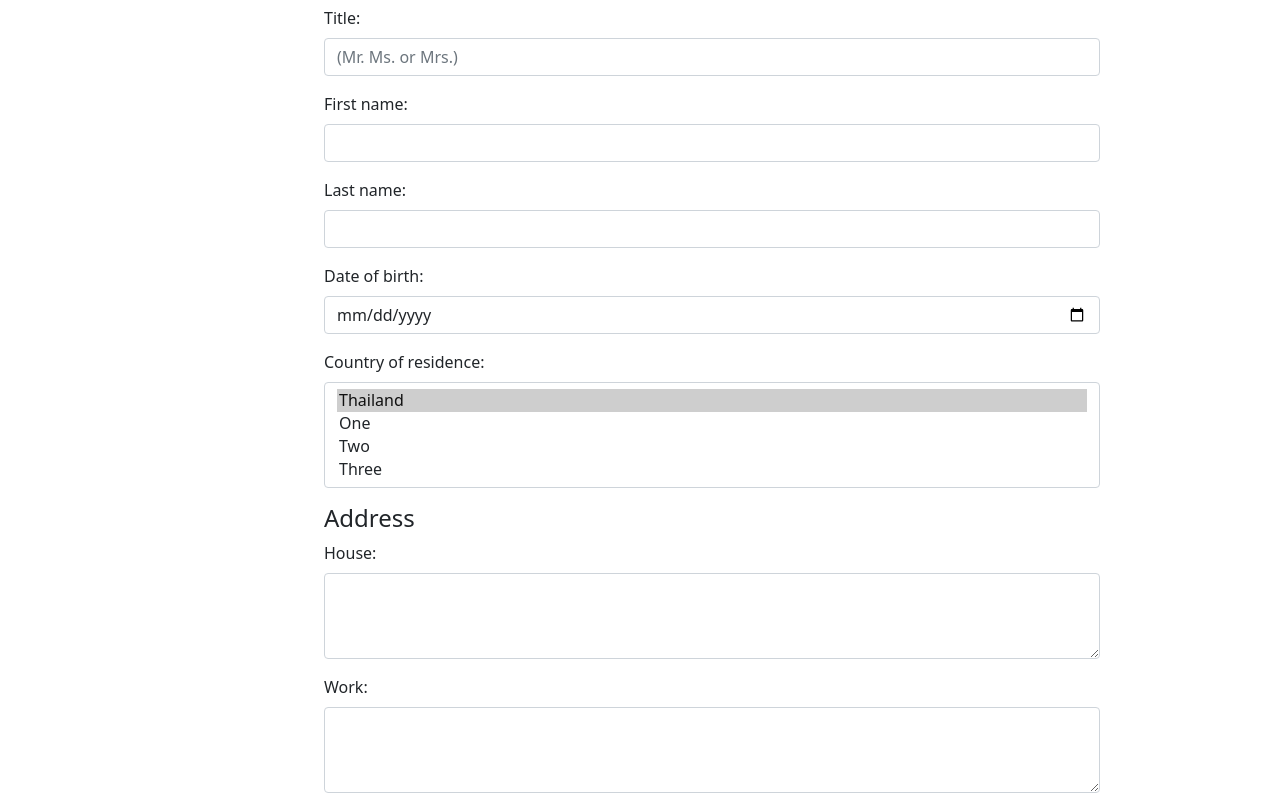
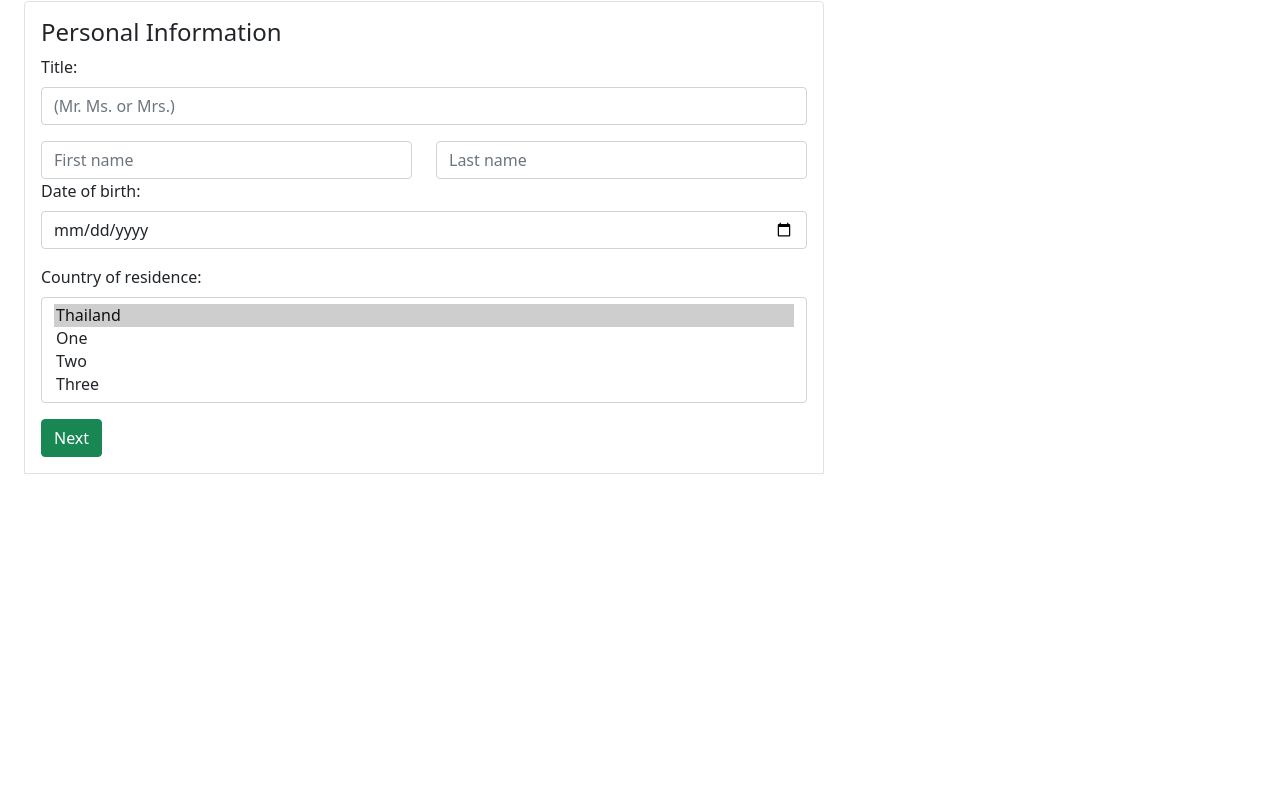
Before and after one commit to giroaon2/questionnaire, a website: page questionnaire/questionnaire/index.html in a window 1280 px wide. Shown: the part 77-870 px from the top of the page. After the commit the page ends 800 px from the top, so only its background shows below. Drawn offline with nearby package versions, Linux system fonts and the light colour scheme.

Commit message:
add button in UI

```diff
--- a/questionnaire/questionnaire/index.html
+++ b/questionnaire/questionnaire/index.html
@@ -4,11 +4,51 @@
     <link href="https://cdn.jsdelivr.net/npm/bootstrap@5.0.0/dist/css/bootstrap.min.css" rel="stylesheet" integrity="sha384-wEmeIV1mKuiNpC+IOBjI7aAzPcEZeedi5yW5f2yOq55WWLwNGmvvx4Um1vskeMj0" crossorigin="anonymous">
     <meta charset="utf-8" />
     <title></title>
+    <style type="text/css">
+        .bd-example {
+            margin-right: 0;
+            margin-left: 0;
+            border-top-left-radius: .25rem;
+            border-top-right-radius: .25rem;
+            position: relative;
+            padding: 1rem;
+            margin: 1rem -.75rem 0;
+            border: solid #dee2e6;
+            border-width: 1px;
+        }
+    </style>
+    <script type="text/javascript">
+        function NextSection1() {
+            document.getElementById("section1").style = "display:none";
+            document.getElementById("section2").style = "display:block";
+        }
+        function NotAllowCountries() {
+            document.getElementById("CountryNotAllow").style = "display:block";
+            document.getElementById("section1").style = "display:block";
+        }
+        function BackSection2() {
+            document.getElementById("section1").style = "display:block";
+            document.getElementById("section2").style = "display:none";
+        }
+        function NextSection2() {
+            document.getElementById("section2").style = "display:none";
+            document.getElementById("section3").style = "display:block";
+        }
+        function BackSection3() {
+            document.getElementById("section2").style = "display:block";
+            document.getElementById("section3").style = "display:none";
+        }
+    </script>
 </head>
 <body>
-    <div class="bd-content ps-lg-4" style="width:800px; margin-left: 300px">
-        <h2 id="example" style="text-align:center;">Questionnaire<a class="anchorjs-link " aria-label="Anchor" data-anchorjs-icon="#" href="#example" style="padding-left: 0.375em;"></a></h2>
-        <div class="bd-example">
+    <div class="container-xxl my-md-4 bd-layout">
+        <div class="bd-content ps-lg-4" style="width:800px;">
+
+            <h2 style="text-align:center;">Questionnaire</h2>
+            <div id="CountryNotAllow" class="alert alert-danger" role="alert" style="display:none;">
+                The questionnaire is done
+            </div>
+            <div id="section1" class="bd-example">
                 <h4>
                     Personal Information
                 </h4>
@@ -16,21 +56,19 @@
                     <label for="exampleFormControlInput1" class="form-label">Title:</label>
                     <input type="text" class="form-control" id="Title" placeholder="(Mr. Ms. or Mrs.)">
                 </div>
-            <div class="mb-3">
-                <label for="exampleFormControlInput1" class="form-label">First name:</label>
-                <input type="text" class="form-control" id="FirstName">
+                <div class="row">
+                    <div class="col">
+                        <input type="text" class="form-control" placeholder="First name" aria-label="First name">
                     </div>
-            <div class="mb-3">
-                <label for="exampleFormControlInput1" class="form-label">
-                    Last name:
-                </label>
-                <input type="text" class="form-control" id="LastName">
+                    <div class="col">
+                        <input type="text" class="form-control" placeholder="Last name" aria-label="Last name">
+                    </div>
                 </div>
                 <div class="mb-3">
                     <label for="exampleFormControlInput1" class="form-label">
                         Date of birth:
                     </label>
-                <input type="date" class="form-control" id="BirthDate">
+                    <input type="date" class="form-control" id="BirthDate" placeholder="Last name" aria-label="Last name">
                 </div>
                 <div class="mb-3">
                     <label for="exampleFormControlInput1" class="form-label">
@@ -43,17 +81,23 @@
                         <option value="3">Three</option>
                     </select>
                 </div>
+                <button type="button" class="btn btn-success" onclick="NextSection1()">Next</button>
+
+            </div>
+            <div id="section2" class="bd-example" style="display:none;">
                 <h4>
                     Address
                 </h4>
                 <div class="mb-3">
-                <label for="exampleFormControlTextarea1" class="form-label">House:</label>
-                <textarea class="form-control" id="AddressHouse" rows="3"></textarea>
+                    <textarea class="form-control" id="AddressHouse" rows="3" placeholder="House" aria-label="House"></textarea>
                 </div>
                 <div class="mb-3">
-                <label for="exampleFormControlTextarea1" class="form-label">Work:</label>
-                <textarea class="form-control" id="AddressWork" rows="3"></textarea>
+                    <textarea class="form-control" id="AddressWork" rows="3" placeholder="Work" aria-label="Work"></textarea>
                 </div>
+                <button type="button" class="btn btn-light" onclick="BackSection2()">Back</button>
+                <button type="button" class="btn btn-success" onclick="NextSection2()">Next</button>
+            </div>
+            <div id="section3" class="bd-example" style="display:none;">
                 <h4>
                     Occupation
                 </h4>
@@ -74,9 +118,10 @@
                     <label for="exampleFormControlInput1" class="form-label">Business Type:</label>
                     <input type="text" class="form-control" id="BusinessType" placeholder="(Logistic, IT, Insurance)">
                 </div>
+                <button type="button" class="btn btn-light" onclick="BackSection3()">Back</button>
+                <button type="submit" class="btn btn-primary">Submit</button>
             </div>
-
         </div>
-
+    </div>
 </body>
 </html>
```
Also changed, not shown: questionnaire/questionnaire/logo.png (added), 1 other file. Lines whose indentation alone changed are shown as unchanged.
